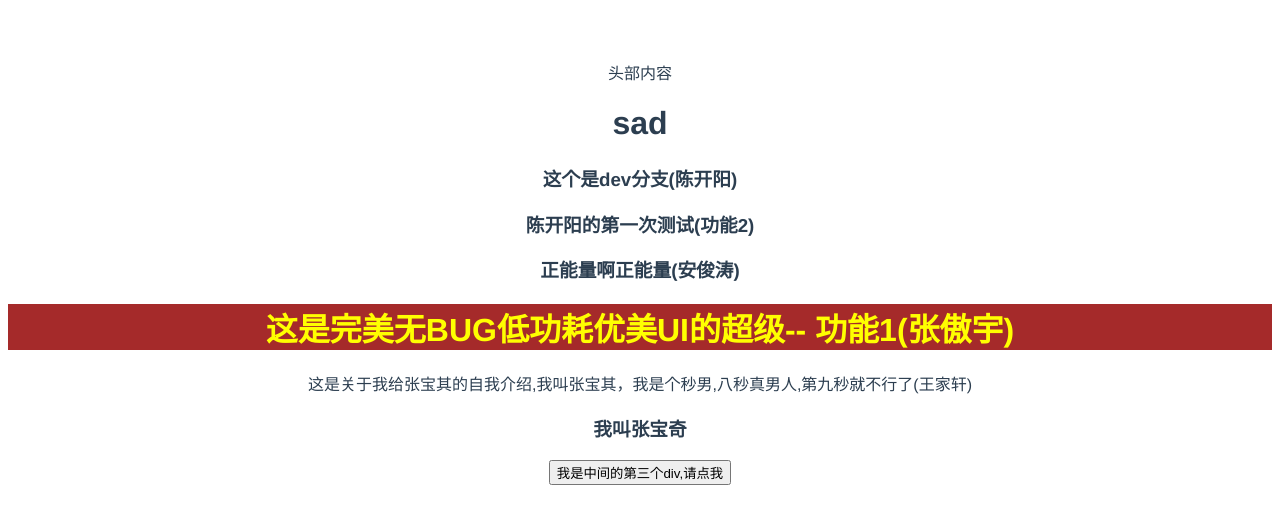
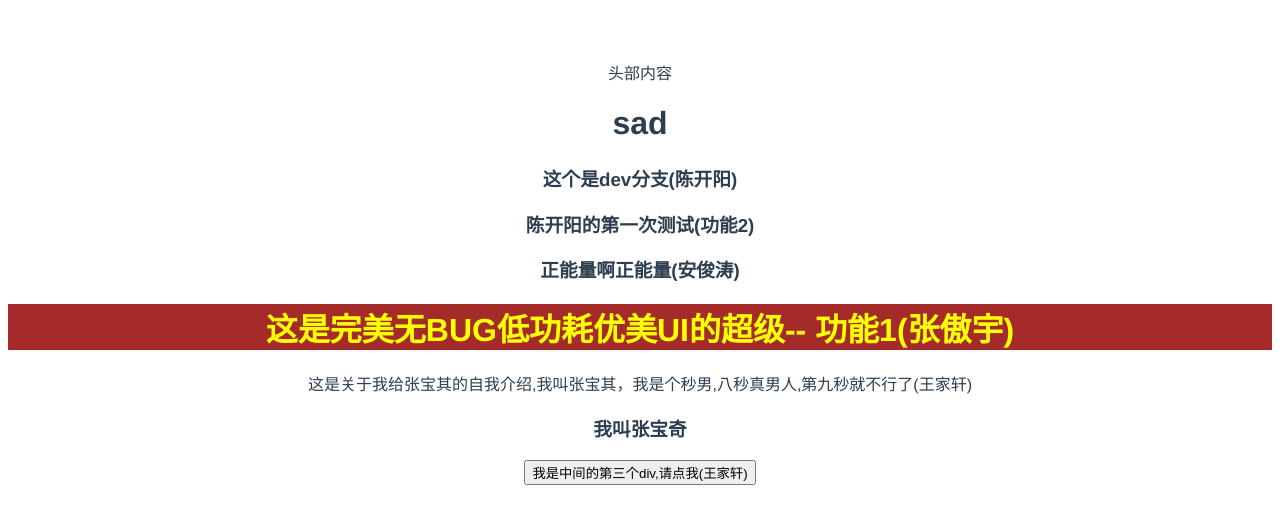
Before and after one commit to HuaianFlowingYear/test-0703---, a Vue app: page / in a window 1280 px wide. Shown: the top 524 px of the page. Built offline with nearby package versions, Linux system fonts and the light colour scheme.

Commit message:
王家轩的提交

```diff
--- a/src/App.vue
+++ b/src/App.vue
@@ -14,7 +14,7 @@
 
     <h3>我叫张宝奇</h3>
     <div class="add">
-      <button @click="dianji">我是中间的第三个div,请点我</button>
+      <button @click="dianji">我是中间的第三个div,请点我(王家轩)</button>
     </div>
   </div>
 </template>
```
